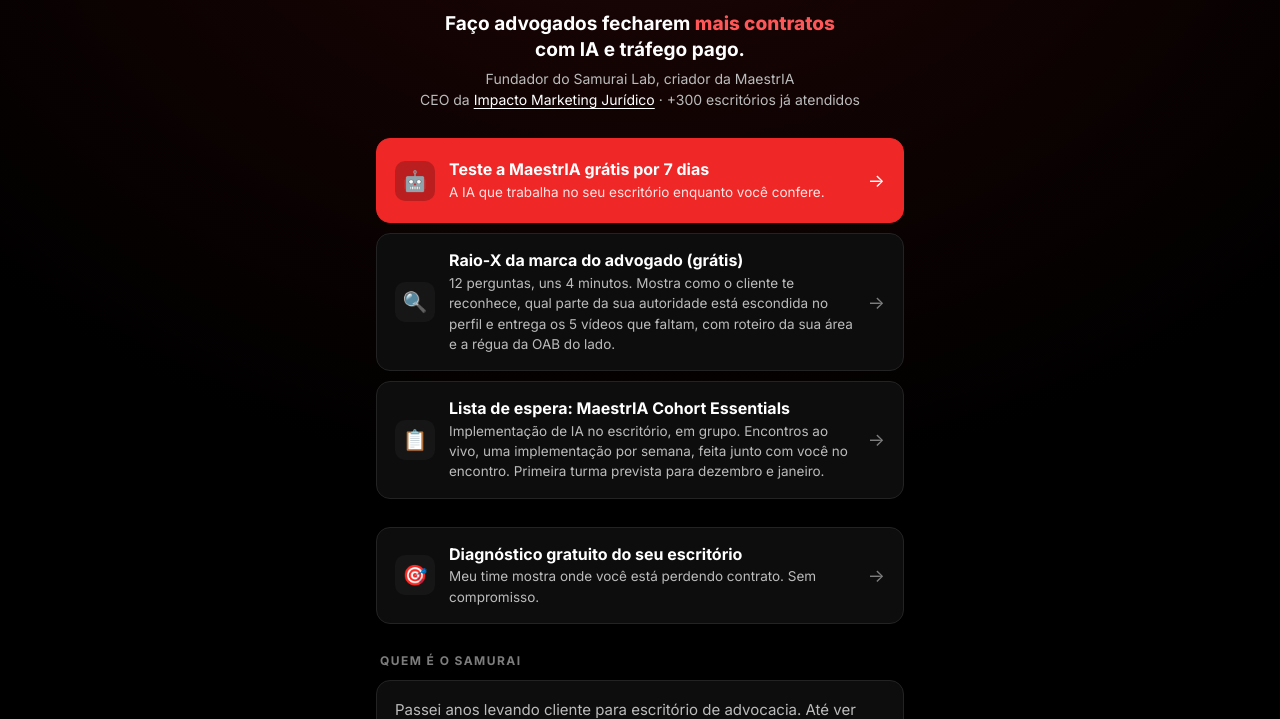
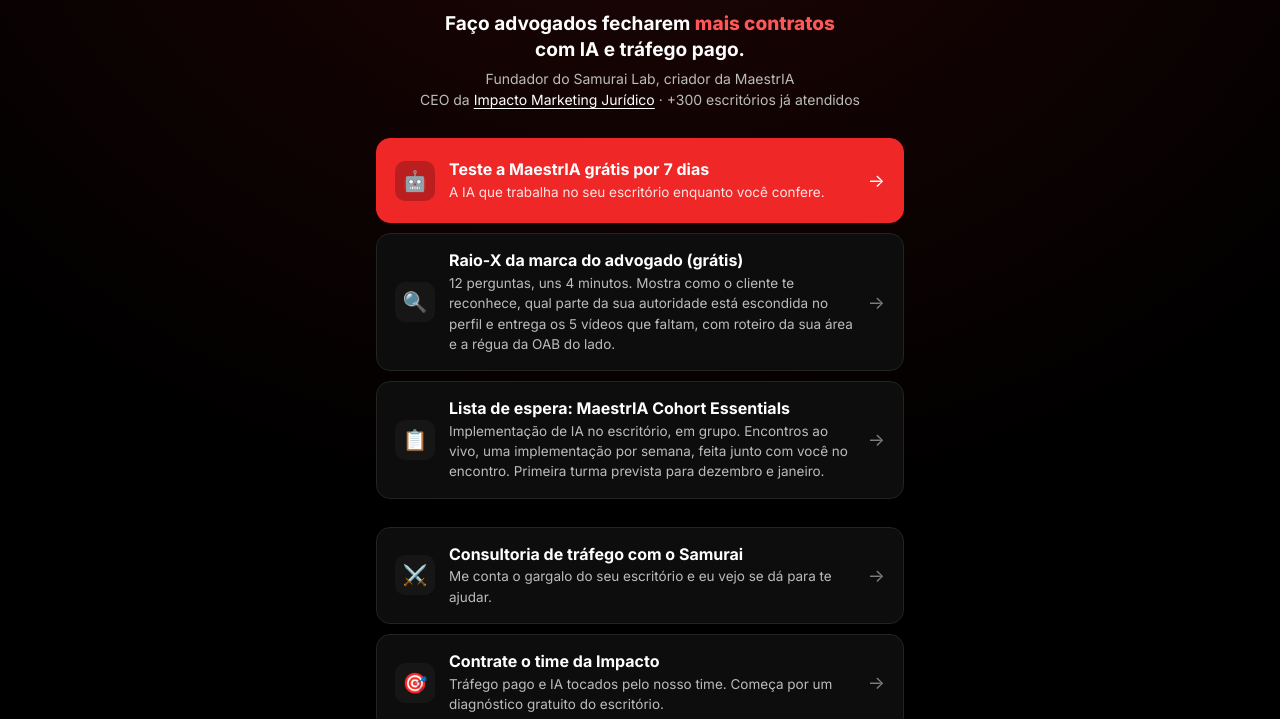
Before and after one commit to SamuraiImpacto/samurai-links, a plain HTML site: page index.html in a window 1280 px wide. Shown: the part 229-948 px from the top of the page. Drawn offline with Linux system fonts and the light colour scheme.

Commit message:
Links: cartão da consultoria de tráfego e do time da Impacto (#12)
Closes #11

Co-authored-by: Claude Opus 5.5 <noreply@anthropic.com>

```diff
--- a/index.html
+++ b/index.html
@@ -138,11 +138,19 @@
   </section>
 
   <section class="bloco surge" style="animation-delay:.12s" aria-label="Impacto">
+    <a class="botao" data-destino="consultoria" href="https://maestria.samurailab.com.br/consultoria/?o=instagram" target="_blank" rel="noopener">
+      <span class="icone" aria-hidden="true">⚔️</span>
+      <span class="txt">
+        <span class="titulo">Consultoria de tráfego com o Samurai</span>
+        <span class="sub">Me conta o gargalo do seu escritório e eu vejo se dá para te ajudar.</span>
+      </span>
+      <span class="seta" aria-hidden="true">→</span>
+    </a>
     <a class="botao" data-destino="diagnostico" href="https://form.respondi.app/2cNYE9AQ" target="_blank" rel="noopener">
       <span class="icone" aria-hidden="true">🎯</span>
       <span class="txt">
-        <span class="titulo">Diagnóstico gratuito do seu escritório</span>
-        <span class="sub">Meu time mostra onde você está perdendo contrato. Sem compromisso.</span>
+        <span class="titulo">Contrate o time da Impacto</span>
+        <span class="sub">Tráfego pago e IA tocados pelo nosso time. Começa por um diagnóstico gratuito do escritório.</span>
       </span>
       <span class="seta" aria-hidden="true">→</span>
     </a>
```
